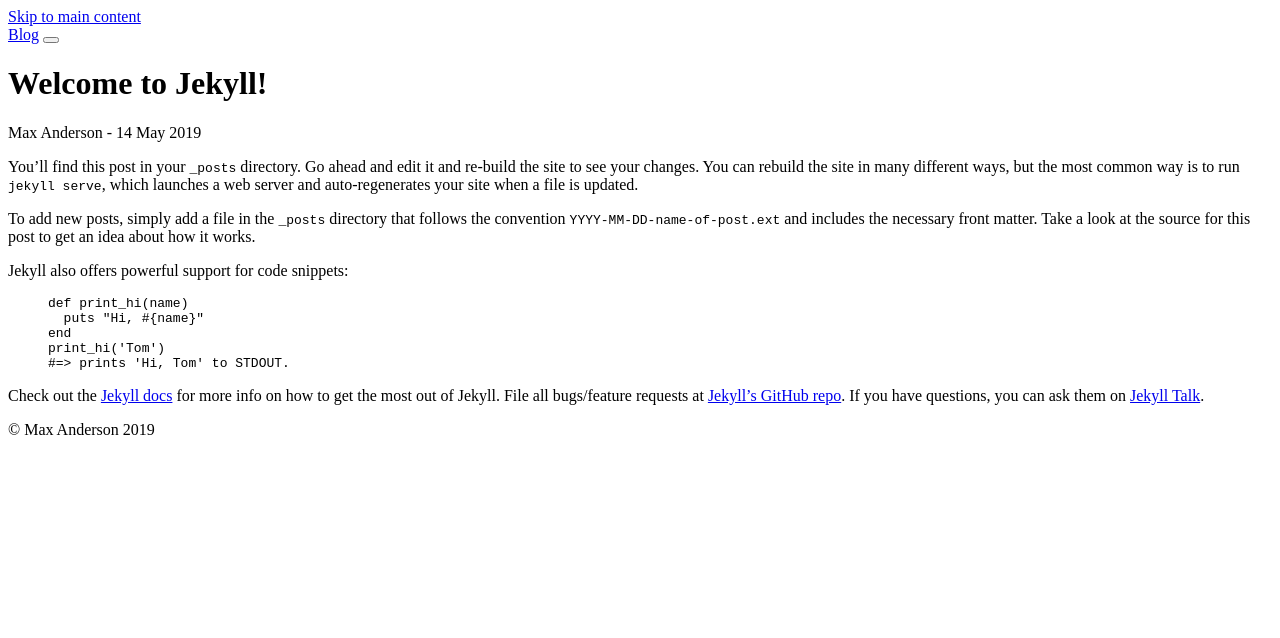
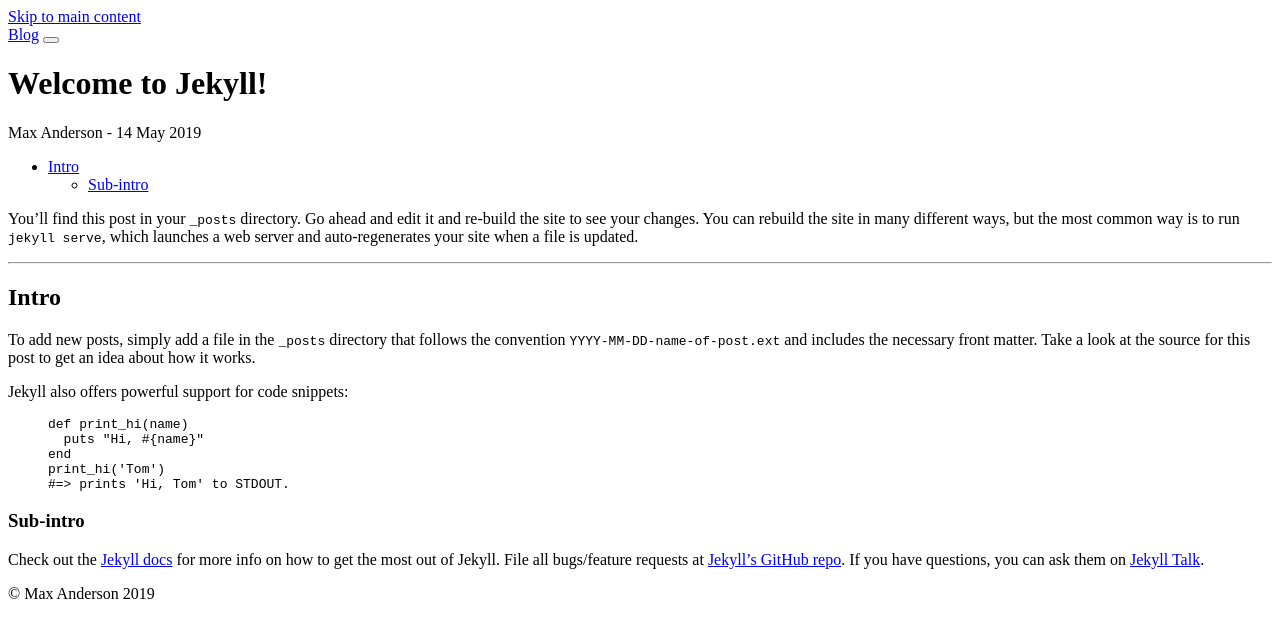
Before and after one commit to mcbanderson/blog, a Jekyll site: the page built from _posts/2019-05-13-welcome-to-jekyll.markdown, in a window 1280 px wide. Shown: the top 638 px of the page. Built offline with Jekyll 4.4.1, drawn with Linux system fonts in a browser that asks for light colours; nearby versions of some CDN libraries; library files that are not in the unit come from our copies.

Commit message:
Update sample post

```diff
--- a/_posts/2019-05-13-welcome-to-jekyll.markdown
+++ b/_posts/2019-05-13-welcome-to-jekyll.markdown
@@ -1,10 +1,17 @@
 ---
-layout: post
 title:  "Welcome to Jekyll!"
 date:   2019-05-13 17:10:13 -0700
 categories: jekyll update
 ---
+* TOC
+{:toc}
+
 You’ll find this post in your `_posts` directory. Go ahead and edit it and re-build the site to see your changes. You can rebuild the site in many different ways, but the most common way is to run `jekyll serve`, which launches a web server and auto-regenerates your site when a file is updated.
+<!--more-->
+
+---
+
+## Intro
 
 To add new posts, simply add a file in the `_posts` directory that follows the convention `YYYY-MM-DD-name-of-post.ext` and includes the necessary front matter. Take a look at the source for this post to get an idea about how it works.
 
@@ -18,6 +25,8 @@ print_hi('Tom')
 #=> prints 'Hi, Tom' to STDOUT.
 {% endhighlight %}
 
+### Sub-intro
+
 Check out the [Jekyll docs][jekyll-docs] for more info on how to get the most out of Jekyll. File all bugs/feature requests at [Jekyll’s GitHub repo][jekyll-gh]. If you have questions, you can ask them on [Jekyll Talk][jekyll-talk].
 
 [jekyll-docs]: https://jekyllrb.com/docs/home
```
